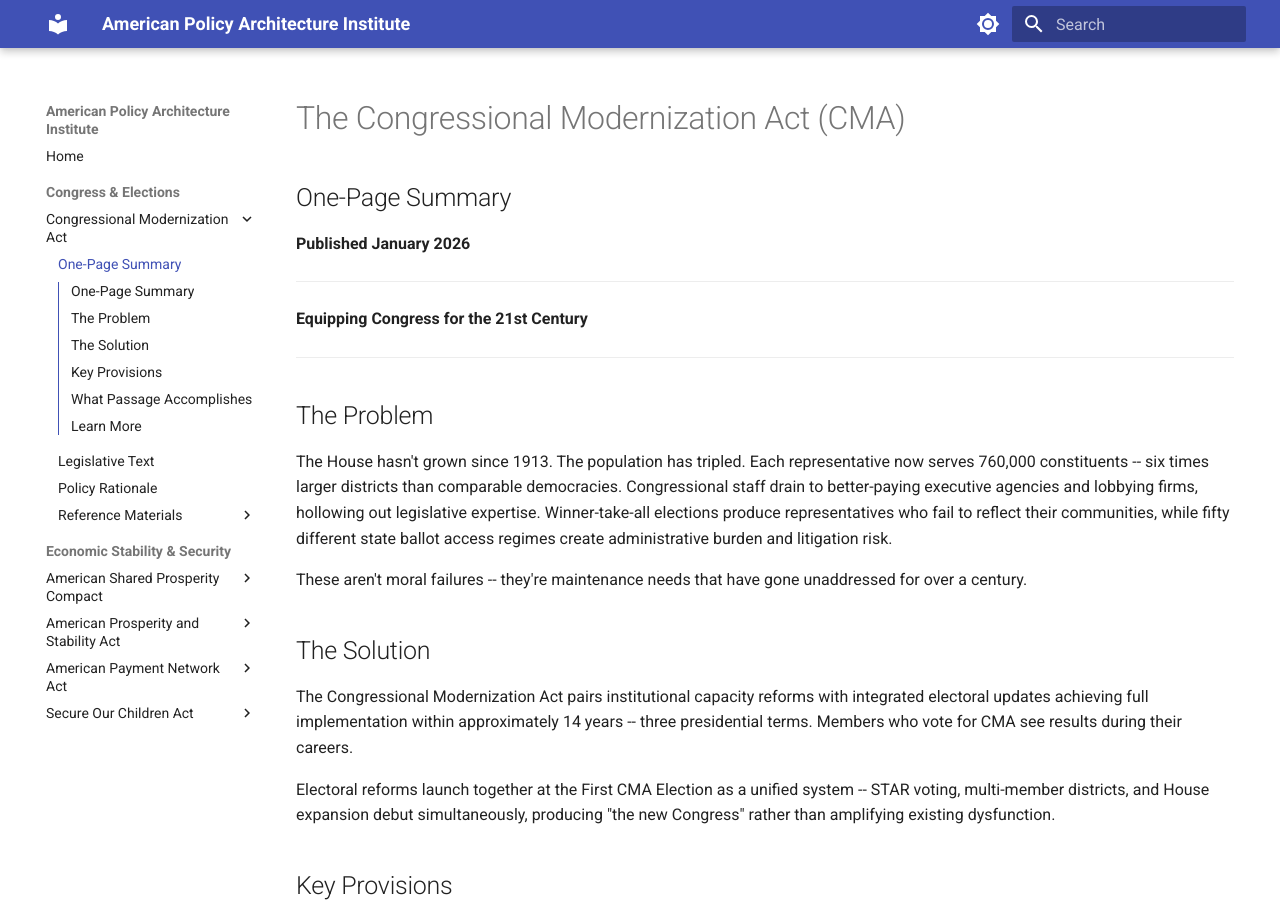
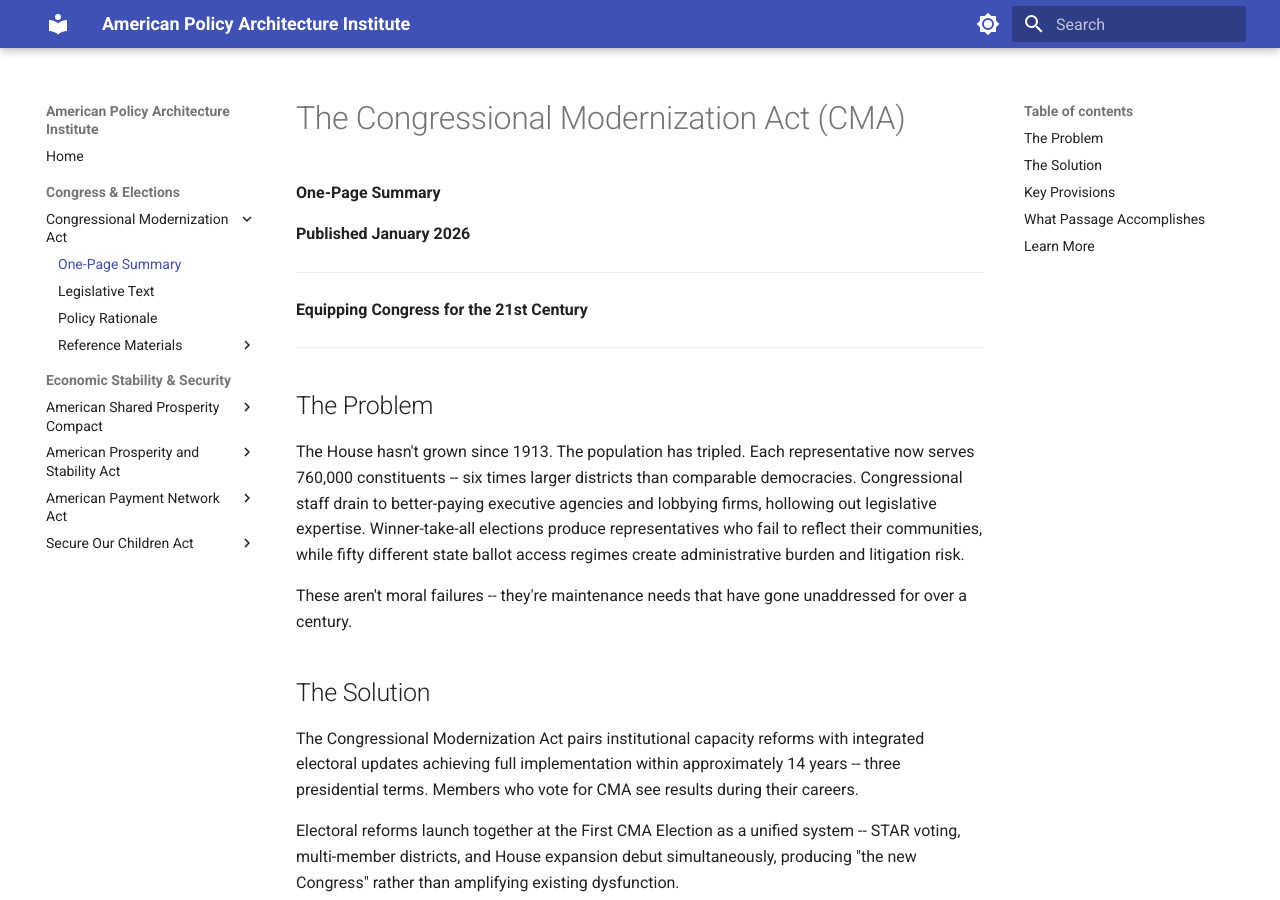
Before and after one commit to albertintech/apai, an MkDocs documentation site: the page built from docs/congress/cma/CMA-One-Page-Summary.md, in a window 1280 px wide and 900 px high. Built offline with MkDocs 1.6.1 and Material for MkDocs 9.7.7, drawn with Linux system fonts in a browser that asks for light colours.

```diff
--- a/docs/congress/cma/CMA-One-Page-Summary.md
+++ b/docs/congress/cma/CMA-One-Page-Summary.md
@@ -1,6 +1,6 @@
 # The Congressional Modernization Act (CMA)
 
-## One-Page Summary
+**One-Page Summary**
 
 **Published January 2026**
 
--- a/mkdocs.yml
+++ b/mkdocs.yml
@@ -24,7 +24,7 @@ theme:
   features:
     - navigation.sections
     - search.highlight
-    - toc.integrate
+    # - toc.integrate
 
 extra_css:
   - stylesheets/extra.css
```
